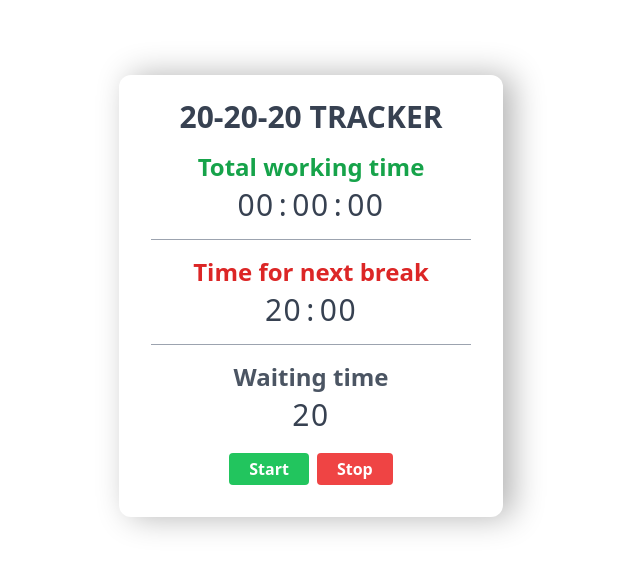
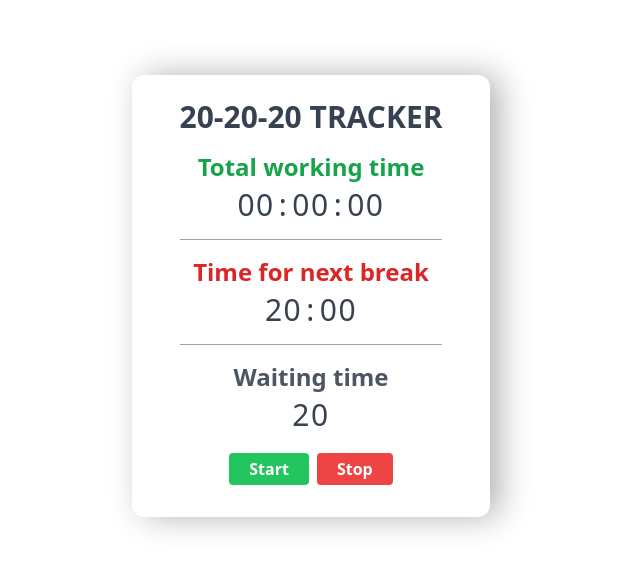
Before and after one commit to methupaPerera/20-20-20-timer, a plain HTML site: page index.html in a window 1280 px wide. Shown: the part 104-674 px from the top of the page, without its empty margins (329-969 px from the left). Drawn offline with nearby package versions, Linux system fonts and the light colour scheme.

Commit message:
Minor changes.

```diff
--- a/index.html
+++ b/index.html
@@ -9,7 +9,7 @@
 </head>
 
 <body class="text-gray-700 flex h-[100vh] items-center">
-    <div class="mx-auto px-8 py-6 text-center rounded-xl w-96 shadow-[10px_0_2rem_#b3b3b3]">
+    <div class="mx-auto px-12 py-6 text-center rounded-xl shadow-[10px_0_2rem_#b3b3b3]">
         <h1 class="text-center font-bold text-3xl uppercase">20-20-20 Tracker</h1>
 
         <div class="border-b border-gray-400 py-4">
```
